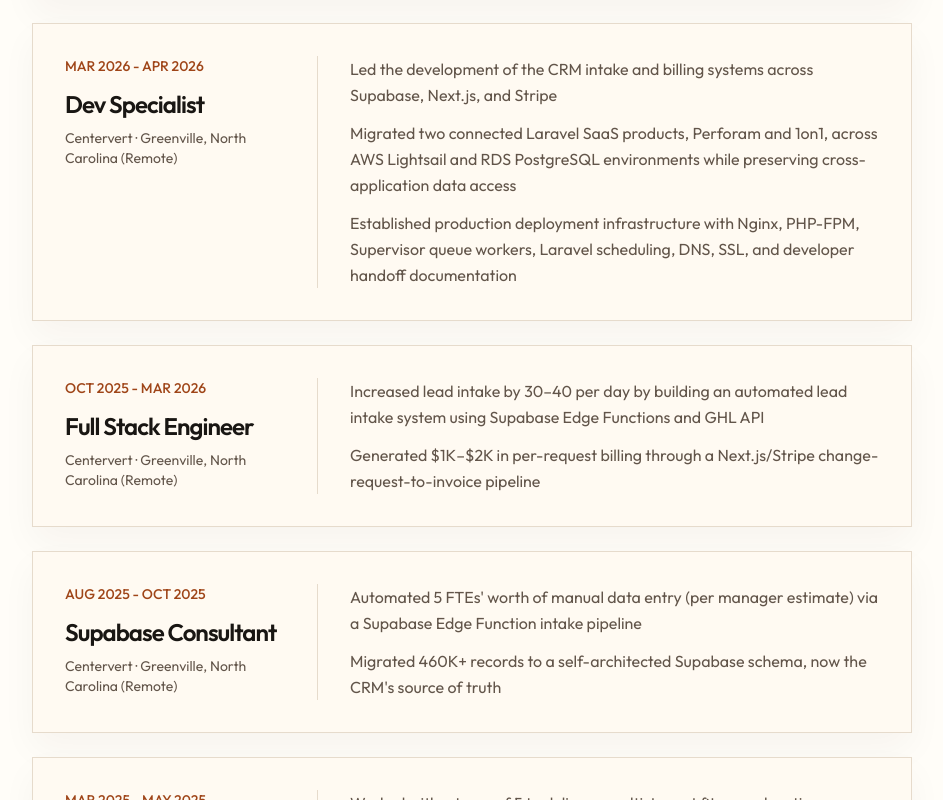
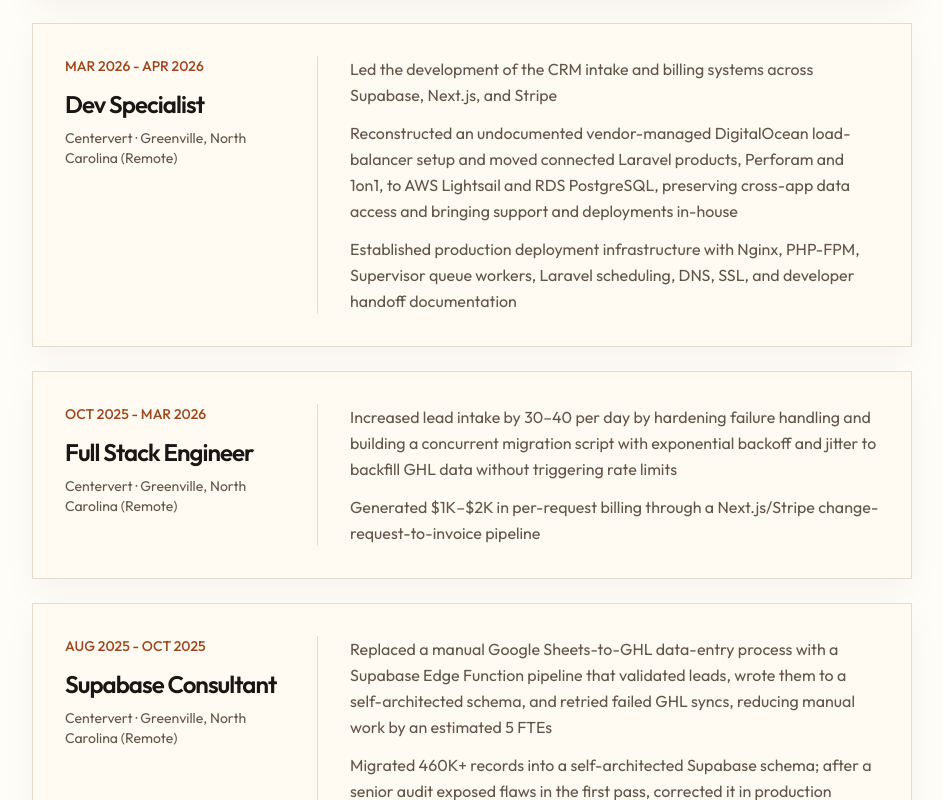
Before and after one commit to CharlesTogle/charles-togle, a Next.js app: page / in a window 1280 px wide. Shown: the part 7140-7940 px from the top of the page, without its empty margins (328-1271 px from the left). Built offline with nearby package versions, Linux system fonts and the light colour scheme; no server answers.

Commit message:
Refine experience bullets

```diff
--- a/src/app/data/portfolio.ts
+++ b/src/app/data/portfolio.ts
@@ -258,7 +258,7 @@
     location: 'Greenville, North Carolina (Remote)',
     bullets: [
       'Led the development of the CRM intake and billing systems across Supabase, Next.js, and Stripe',
-      'Migrated two connected Laravel SaaS products, Perforam and 1on1, across AWS Lightsail and RDS PostgreSQL environments while preserving cross-application data access',
+      'Reconstructed an undocumented vendor-managed DigitalOcean load-balancer setup and moved connected Laravel products, Perforam and 1on1, to AWS Lightsail and RDS PostgreSQL, preserving cross-app data access and bringing support and deployments in-house',
       'Established production deployment infrastructure with Nginx, PHP-FPM, Supervisor queue workers, Laravel scheduling, DNS, SSL, and developer handoff documentation'
     ]
   },
@@ -268,7 +268,7 @@
     company: 'Centervert',
     location: 'Greenville, North Carolina (Remote)',
     bullets: [
-      'Increased lead intake by 30–40 per day by building an automated lead intake system using Supabase Edge Functions and GHL API',
+      'Increased lead intake by 30–40 per day by hardening failure handling and building a concurrent migration script with exponential backoff and jitter to backfill GHL data without triggering rate limits',
       'Generated $1K–$2K in per-request billing through a Next.js/Stripe change-request-to-invoice pipeline'
     ]
   },
@@ -278,8 +278,8 @@
     company: 'Centervert',
     location: 'Greenville, North Carolina (Remote)',
     bullets: [
-      "Automated 5 FTEs' worth of manual data entry (per manager estimate) via a Supabase Edge Function intake pipeline",
-      "Migrated 460K+ records to a self-architected Supabase schema, now the CRM's source of truth"
+      'Replaced a manual Google Sheets-to-GHL data-entry process with a Supabase Edge Function pipeline that validated leads, wrote them to a self-architected schema, and retried failed GHL syncs, reducing manual work by an estimated 5 FTEs',
+      'Migrated 460K+ records into a self-architected Supabase schema; after a senior audit exposed flaws in the first pass, corrected it in production through a migration with no downtime or data loss'
     ]
   },
   {
```
